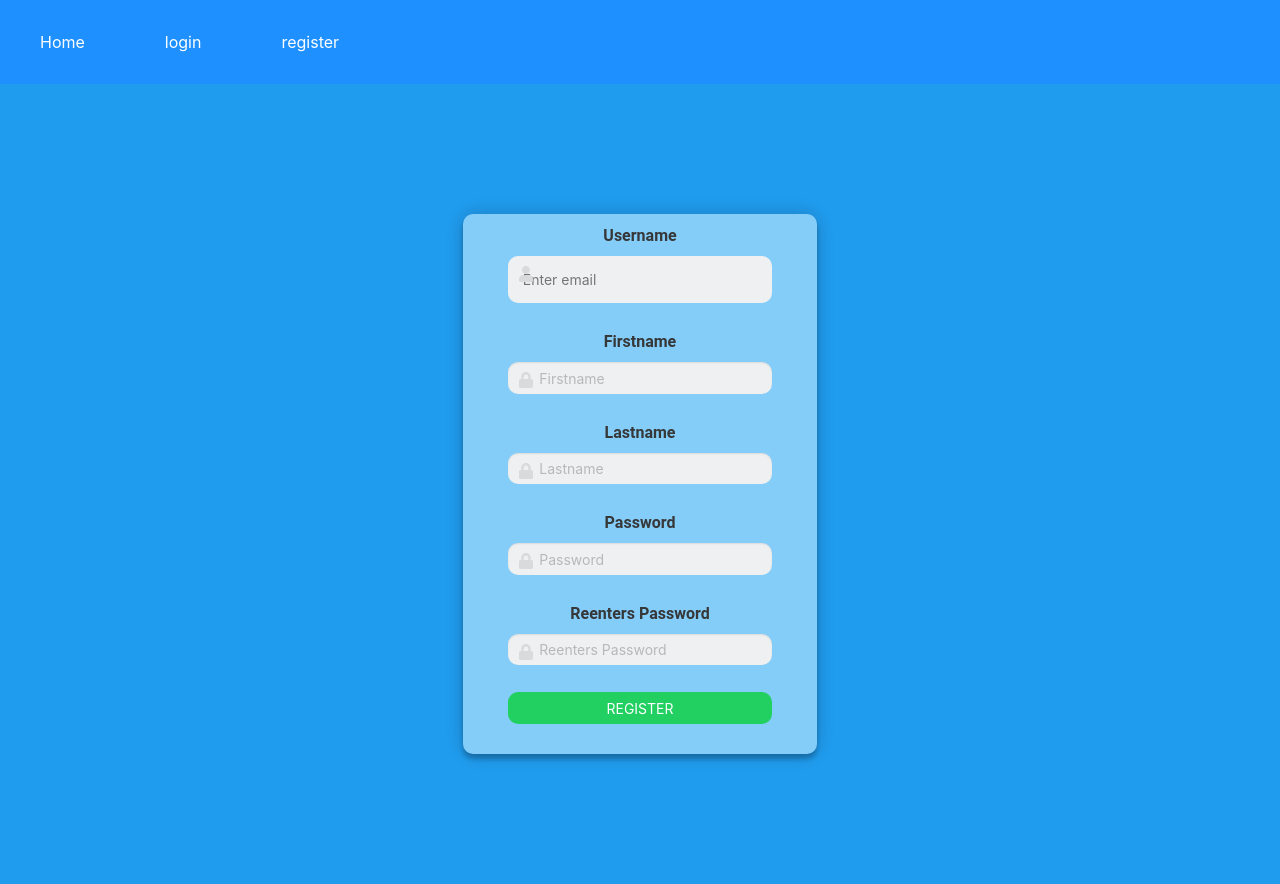
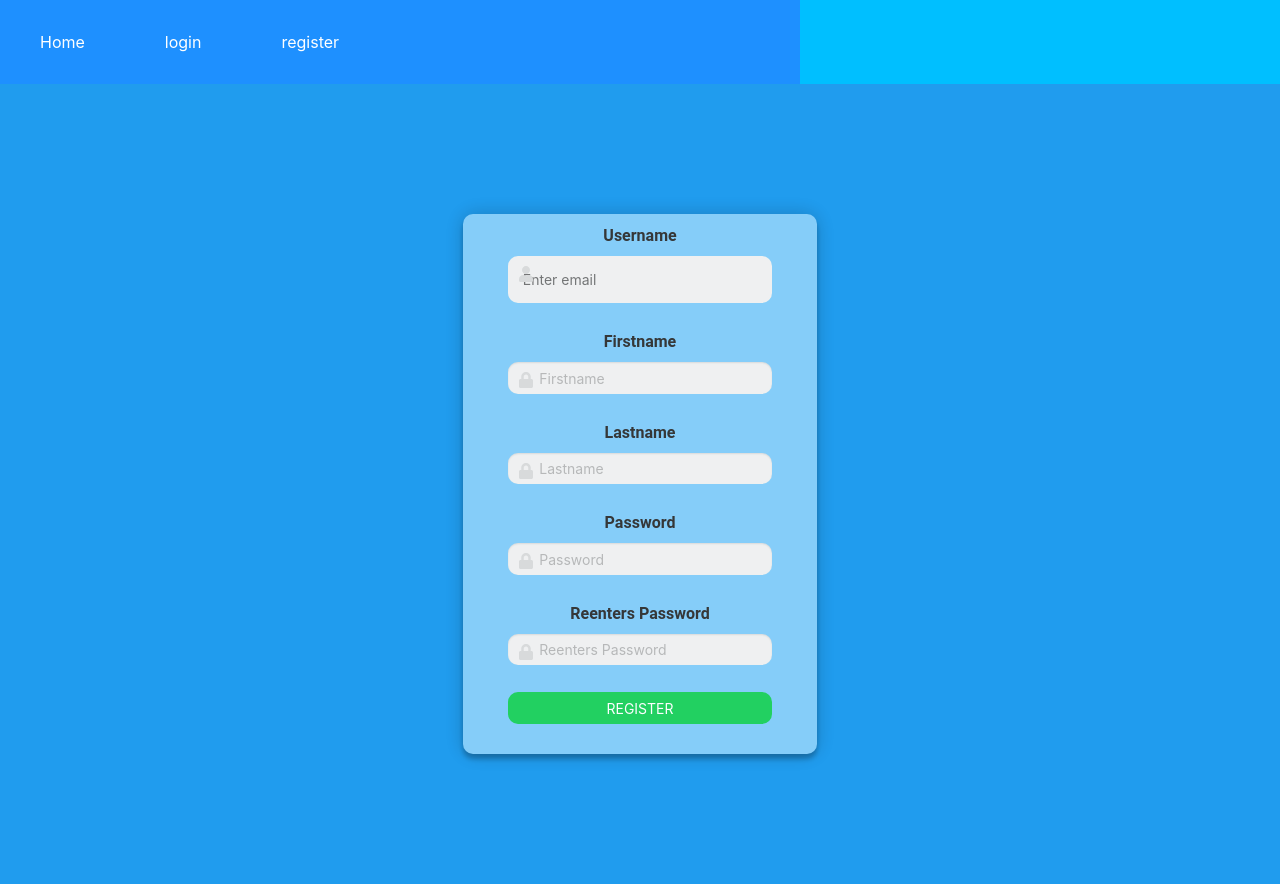
Before and after one commit to PorpanTH/Fishing101, a Flask app: page /register in a window 1280 px wide. Run offline with Flask 2, Linux system fonts and the light colour scheme; data that the repository does not hold is empty; some libraries are stand-ins or nearby versions.

Commit message:
adjust width

```diff
--- a/static/styles/style.css
+++ b/static/styles/style.css
@@ -71,6 +71,9 @@ input[type=submit]{
   list-style-type: none;
   overflow: hidden;
   background-color: dodgerblue;
+  max-width: 800px;
+  width: 100%;
+
 }
 
 .text{
@@ -88,6 +91,8 @@ input[type=submit]{
   border-spacing: 0;
   margin:1rem;
   background-color: #f5f5f5;
+  max-width: 800px;
+  width: 100%;
 }
 .table__row:nth-child(even) {
   background-color: #e5e5e5;
```
